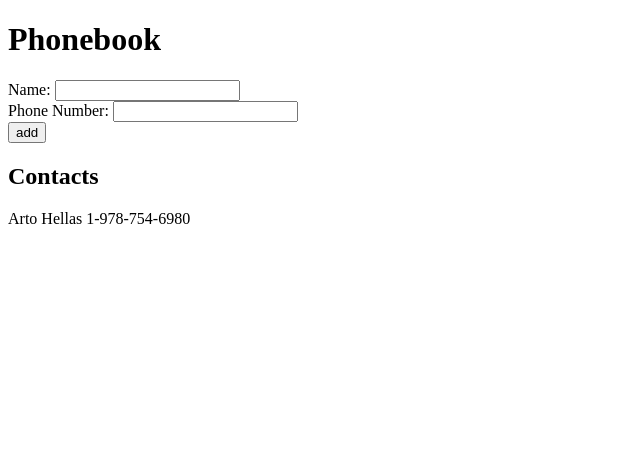
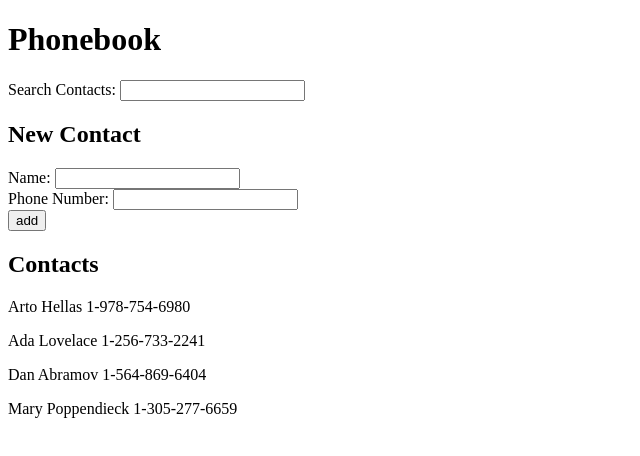
Before and after one commit to kimarimt/fullstack_open, a React (Vite) app in the folder part2/phonebook/: page / in a window 1280 px wide. Shown: the top 456 px of the page, without its empty margins (0-640 px from the left). Built offline with nearby package versions, Linux system fonts and the light colour scheme.

Commit message:
finished exercise 2.9

```diff
--- a/part2/phonebook/src/App.jsx
+++ b/part2/phonebook/src/App.jsx
@@ -2,10 +2,17 @@ import { useState } from 'react'
 
 export default function App() {
   const [contacts, setContacts] = useState([
-    { name: 'Arto Hellas', phoneNumber: '1-978-754-6980' }
+    { name: 'Arto Hellas', phoneNumber: '1-978-754-6980' },
+    { name: 'Ada Lovelace', phoneNumber: '1-256-733-2241' },
+    { name: 'Dan Abramov', phoneNumber: '1-564-869-6404' },
+    { name: 'Mary Poppendieck', phoneNumber: '1-305-277-6659' }
   ])
+
   const [newName, setNewName] = useState('')
   const [newNumber, setNewNumber] = useState('')
+  const [search, setSearch] = useState('')
+
+  const matches = contacts.filter(contact => contact.name.includes(search))
 
   function addContact(event) {
     event.preventDefault()
@@ -23,6 +30,16 @@ export default function App() {
   return (
     <div>
       <h1>Phonebook</h1>
+      <div>
+        <label htmlFor='search'>Search Contacts: </label>
+        <input
+          id='search'
+          type='text'
+          value={search}
+          onChange={({ target }) => setSearch(target.value)}
+        />
+      </div>
+      <h2>New Contact</h2>
       <form onSubmit={addContact}>
         <div>
           <label htmlFor='name'>Name: </label>
@@ -47,7 +64,7 @@ export default function App() {
         </div>
       </form>
       <h2>Contacts</h2>
-      {contacts.map(contact =>
+      {matches.map(contact =>
         <p key={contact.name}>{contact.name} {contact.phoneNumber}</p>
       )}
     </div>
```
